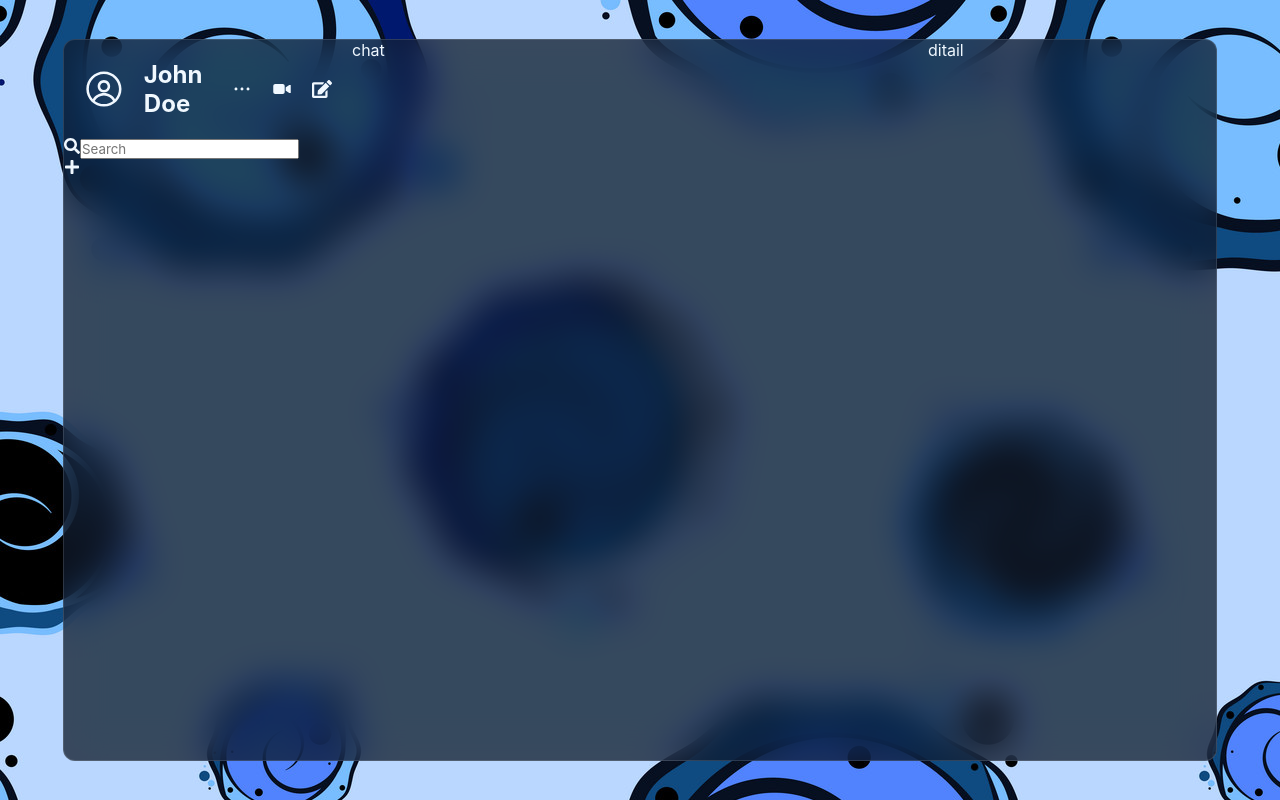
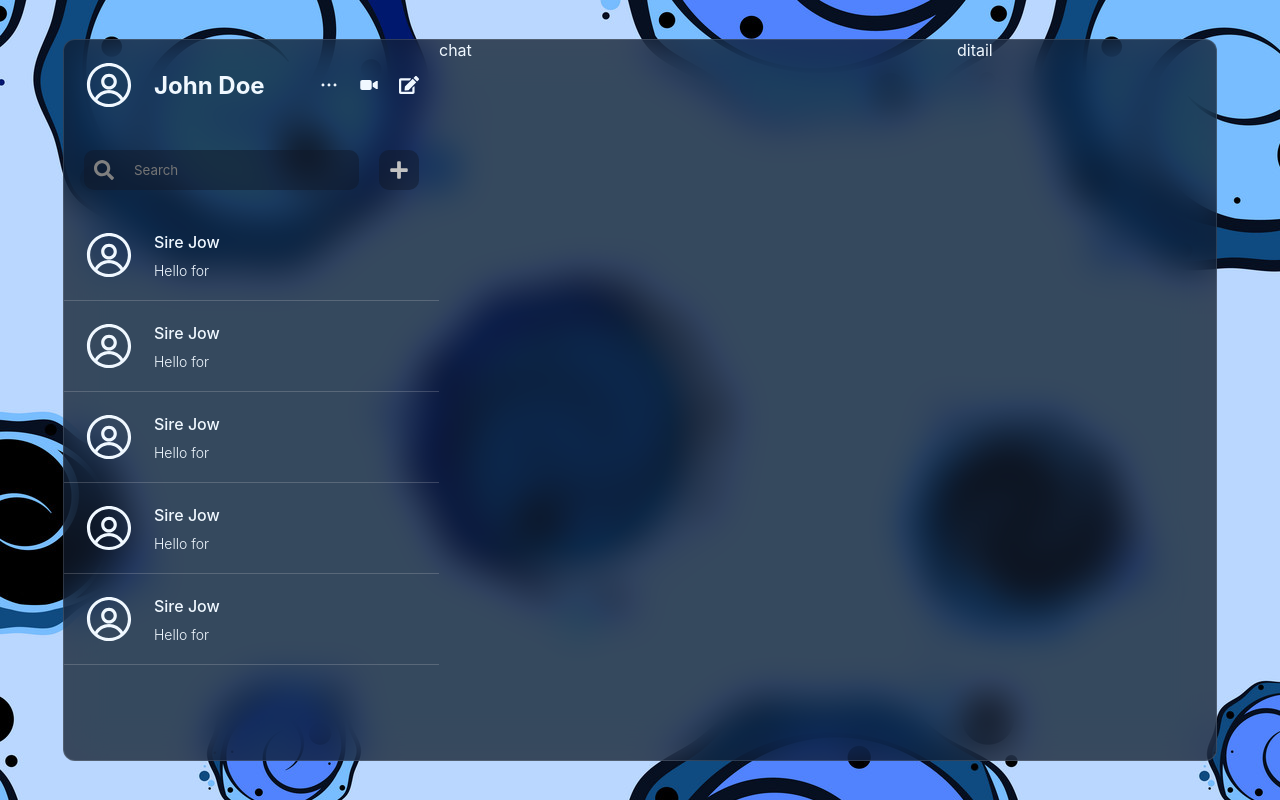
Before and after one commit to ahmedkhalid90h/Chat_Application, a React (Create React App) app: page / in a window 1280 px wide. Built offline with nearby package versions, Linux system fonts and the light colour scheme.

Commit message:
finsh the user side

```diff
--- a/src/components/list/chatList/CahtList.jsx
+++ b/src/components/list/chatList/CahtList.jsx
@@ -1,16 +1,67 @@
+import { useState, useEffect } from 'react';
 import './chatlist.css'
-import { FaSearch } from "react-icons/fa";
-import { FaPlus } from "react-icons/fa";
+import { RxAvatar } from "react-icons/rx";
+import { FaSearch, FaPlus, FaMinus } from "react-icons/fa";
 
 const CahtList = () => {
+
+
+    const [addBtn, setAddBtn] = useState(true)
     return (
+
         <div className='chatList'>
-            <div className="">
+            <div className="search">
                 <div className="searchBar">
-                    <FaSearch />
+                    <FaSearch className='icon' />
                     <input type="text" placeholder='Search' />
                 </div>
-                <FaPlus />
+                {addBtn ? (
+                    <FaPlus
+                        onClick={() => setAddBtn(!addBtn)}
+                        className='add'
+                    />
+                ) : (
+                    <FaMinus
+                        onClick={() => setAddBtn(!addBtn)}
+                        className='add'
+                    />
+                )}
+            </div>
+
+            <div className="item">
+                <RxAvatar className='icon' />
+                <div className="texts">
+                    <span>Sire Jow  </span>
+                    <p>Hello for</p>
+                </div>
+            </div>
+            <div className="item">
+                <RxAvatar className='icon' />
+                <div className="texts">
+                    <span>Sire Jow  </span>
+                    <p>Hello for</p>
+                </div>
+            </div>
+            <div className="item">
+                <RxAvatar className='icon' />
+                <div className="texts">
+                    <span>Sire Jow  </span>
+                    <p>Hello for</p>
+                </div>
+            </div>
+            <div className="item">
+                <RxAvatar className='icon' />
+                <div className="texts">
+                    <span>Sire Jow  </span>
+                    <p>Hello for</p>
+                </div>
+            </div>
+            <div className="item">
+                <RxAvatar className='icon' />
+                <div className="texts">
+                    <span>Sire Jow  </span>
+                    <p>Hello for</p>
+                </div>
             </div>
         </div>
     )
--- a/src/components/list/chatList/chatlist.css
+++ b/src/components/list/chatList/chatlist.css
@@ -1,6 +1,6 @@
 .chatList {
     flex: 1;
-    overflow: scroll;
+    overflow: auto;
     .search {
       display: flex;
       align-items: center;
@@ -24,17 +24,19 @@
           flex: 1;
         }
 
-        img {
+        .icon {
           width: 20px;
           height: 20px;
+          color: #808080;
         }
       }
 
       .add {
-        width: 36px;
-        height: 36px;
+        width: 20px;
+        height: 20px;
         background-color: rgba(17, 25, 40, 0.5);
         padding: 10px;
+        color: #c2c2c2;
         border-radius: 10px;
         cursor: pointer;
       }
@@ -48,7 +50,7 @@
       cursor: pointer;
       border-bottom: 1px solid #dddddd35;
 
-      img {
+      .icon {
         width: 50px;
         height: 50px;
         border-radius: 50%;
@@ -71,3 +73,18 @@
       }
     }
   }
+
+
+/* Existing scrollbar styling */
+.chatList::-webkit-scrollbar {
+    width: 8px;
+}
+
+.chatList::-webkit-scrollbar-thumb {
+    background-color: rgba(17, 25, 40, 0.5);
+    border-radius: 4px;
+}
+
+.chatList::-webkit-scrollbar-thumb:hover {
+    background-color: rgba(12, 17, 26, 0.5);
+}
--- a/src/components/list/list.css
+++ b/src/components/list/list.css
@@ -1,3 +1,5 @@
 .list{
     flex: 1;
+    display: flex;
+    flex-direction: column;
 }
```
